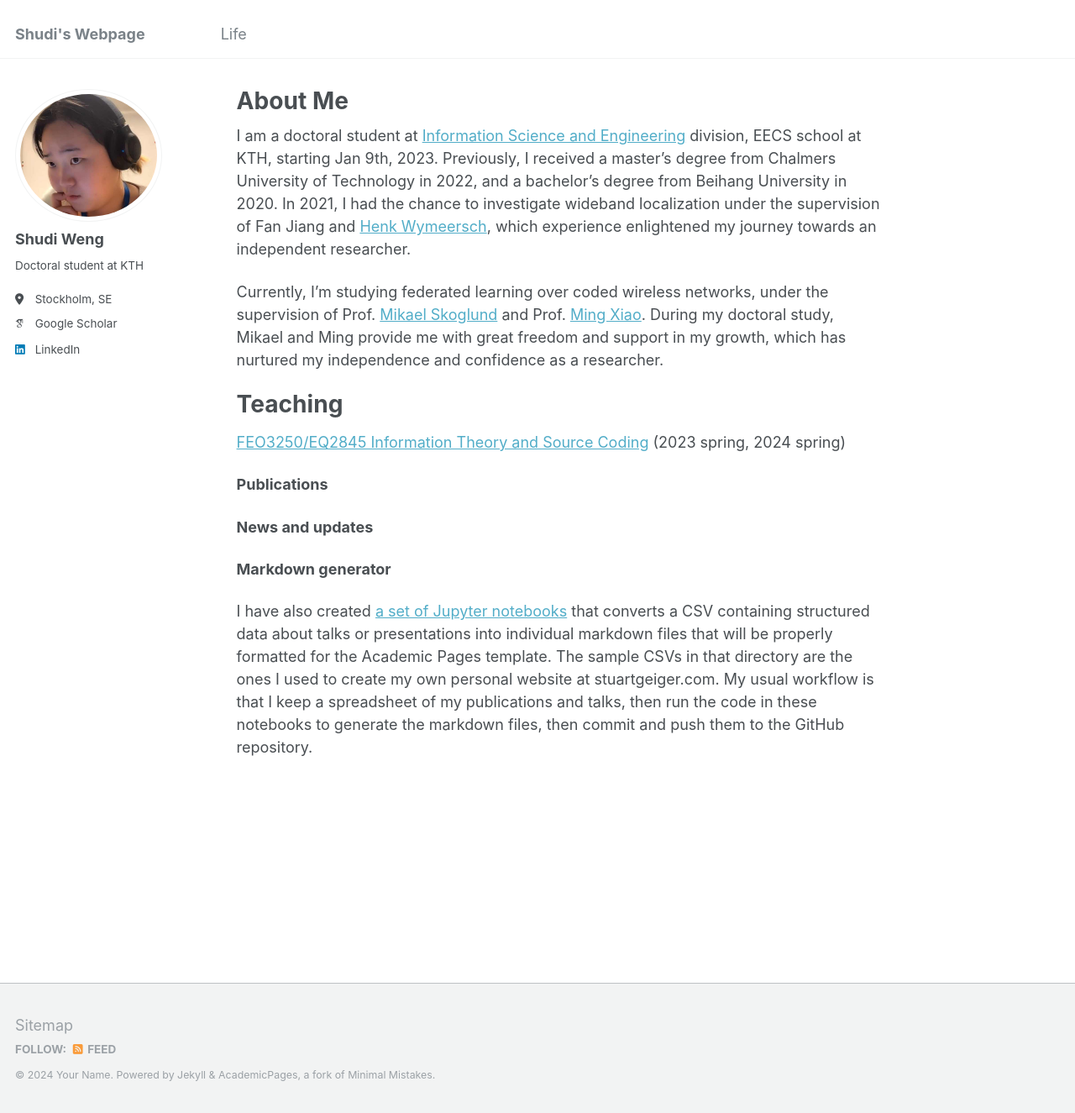
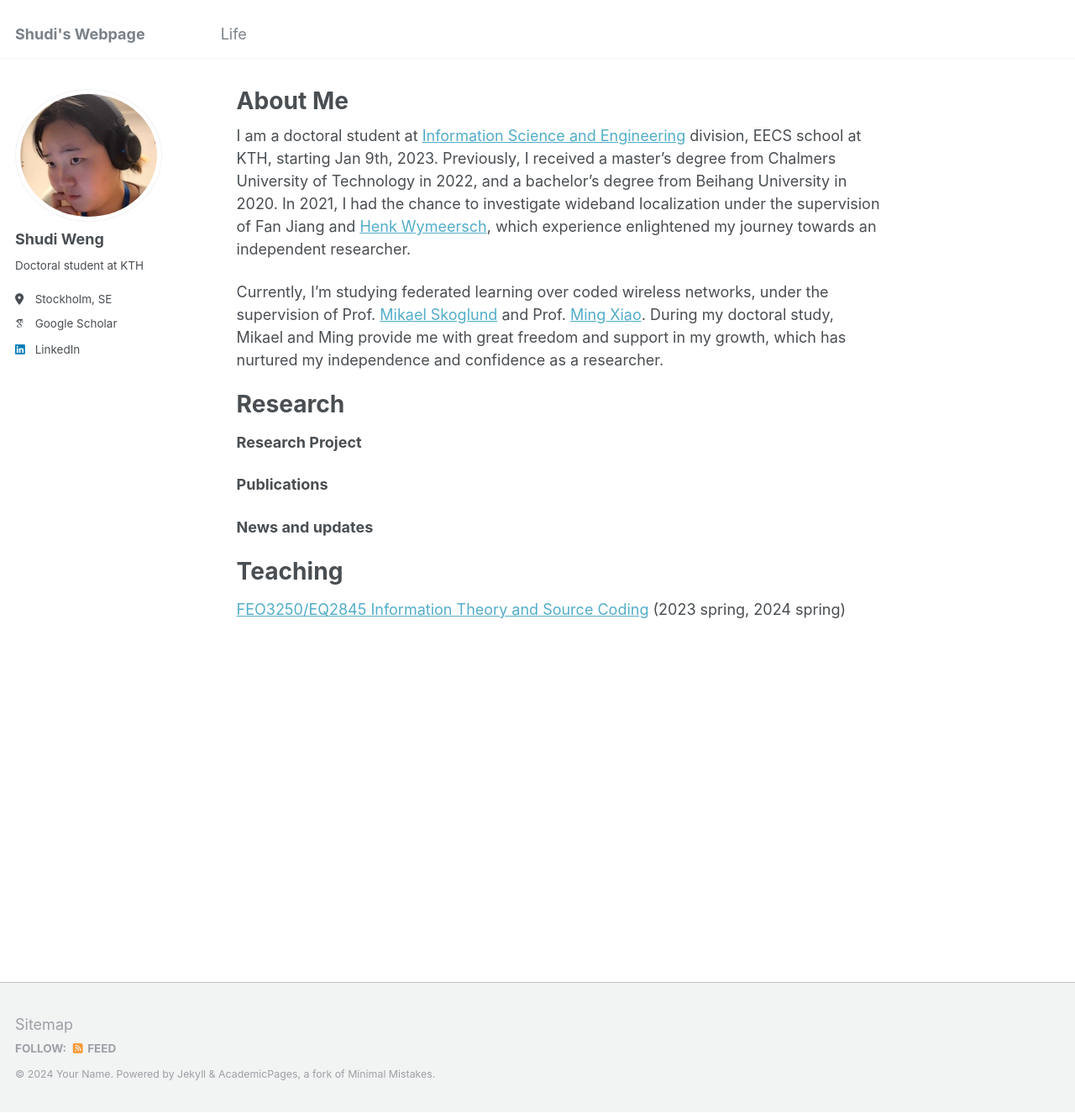
Before and after one commit to shudi3/shudiweng.github.io, a Jekyll site: the page built from _pages/about.md, in a window 1280 px wide and 1325 px high. Shown: the whole window at 84% size. Built offline with Jekyll 4.4.1, drawn with Linux system fonts in a browser that asks for light colours; some web fonts are replaced.

Commit message:
Update about.md

```diff
--- a/_pages/about.md
+++ b/_pages/about.md
@@ -12,20 +12,16 @@ I am a doctoral student at [Information Science and Engineering](https://www.kth
 
 Currently, I'm studying federated learning over coded wireless networks, under the supervision of Prof. [Mikael Skoglund](https://people.kth.se/~skoglund/) and Prof. [Ming Xiao](https://www.kth.se/profile/mingx). During my doctoral study, Mikael and Ming provide me with great freedom and support in my growth, which has nurtured my independence and confidence as a researcher.
 
+Research
+======
+
+**Research Project**
+
+**Publications**
+
+**News and updates**
+
 Teaching
 ======
 
 [FEO3250/EQ2845 Information Theory and Source Coding](https://www.kth.se/student/kurser/kurs/EQ2845?l=en) (2023 spring, 2024 spring)
-
-
-**Publications**
-
-
-
-**News and updates**
-
-
-**Markdown generator**
-
-I have also created [a set of Jupyter notebooks](https://github.com/academicpages/academicpages.github.io/tree/master/markdown_generator
-) that converts a CSV containing structured data about talks or presentations into individual markdown files that will be properly formatted for the Academic Pages template. The sample CSVs in that directory are the ones I used to create my own personal website at stuartgeiger.com. My usual workflow is that I keep a spreadsheet of my publications and talks, then run the code in these notebooks to generate the markdown files, then commit and push them to the GitHub repository.
```
